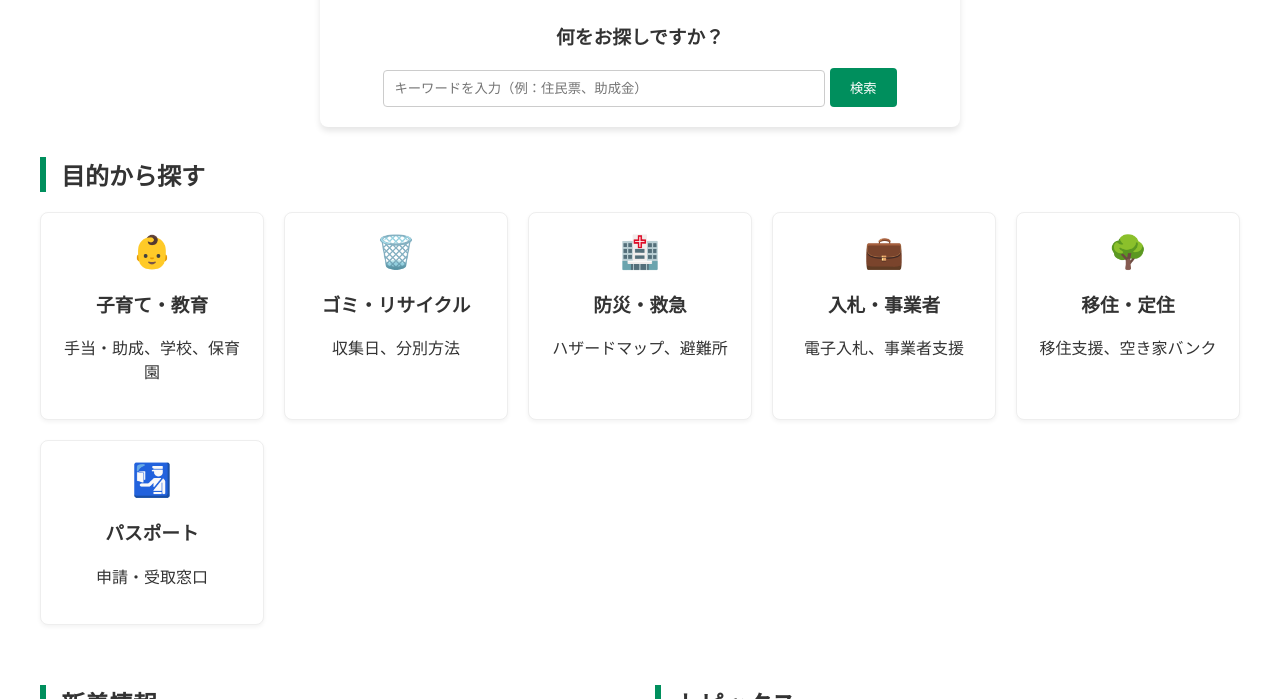
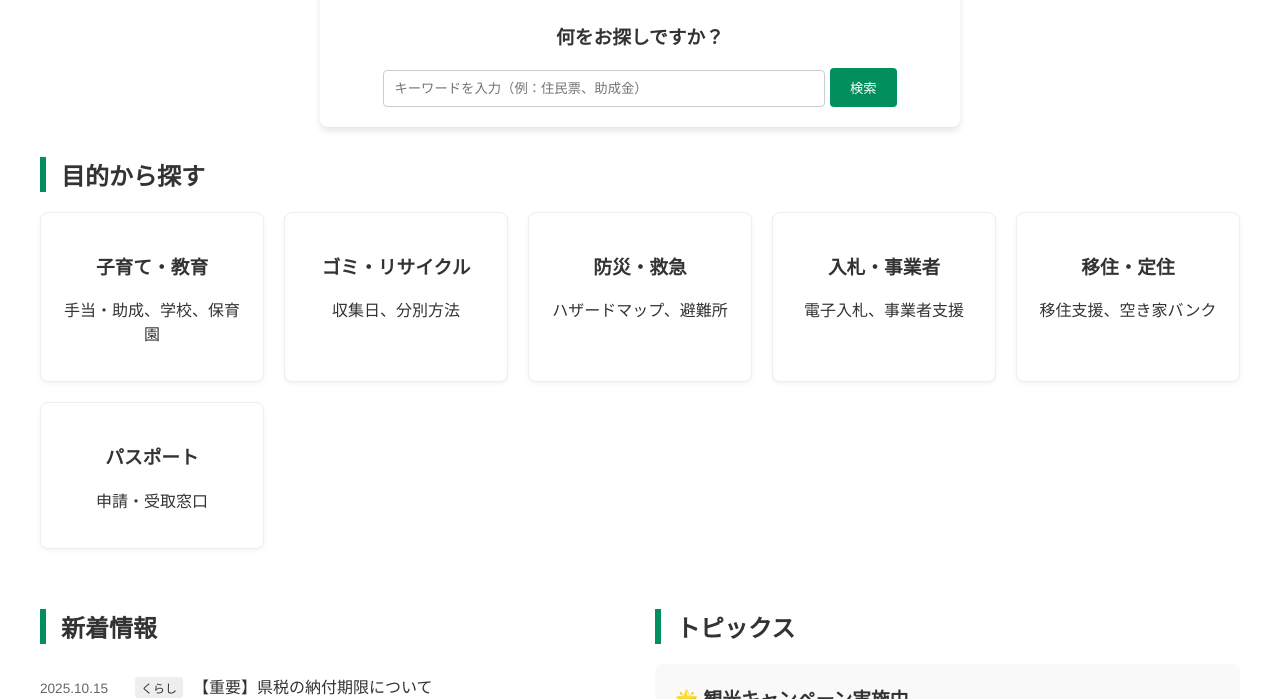
Before and after one commit to Fictional-Railway/Pref.Wakasa, a plain HTML site: page index.html in a window 1280 px wide. Shown: the part 557-1256 px from the top of the page. Drawn offline with Linux system fonts and the light colour scheme.

Commit message:
Update index.html

```diff
--- a/index.html
+++ b/index.html
@@ -76,32 +76,32 @@
         <h2 class="section-title">目的から探す</h2>
         <div class="grid-menu">
             <a href="#" class="menu-card">
-                <span class="icon">👶</span>
+
                 <h3>子育て・教育</h3>
                 <p>手当・助成、学校、保育園</p>
             </a>
             <a href="#" class="menu-card">
-                <span class="icon">🗑️</span>
+
                 <h3>ゴミ・リサイクル</h3>
                 <p>収集日、分別方法</p>
             </a>
             <a href="#" class="menu-card">
-                <span class="icon">🏥</span>
+
                 <h3>防災・救急</h3>
                 <p>ハザードマップ、避難所</p>
             </a>
             <a href="#" class="menu-card">
-                <span class="icon">💼</span>
+
                 <h3>入札・事業者</h3>
                 <p>電子入札、事業者支援</p>
             </a>
             <a href="#" class="menu-card">
-                <span class="icon">🌳</span>
+
                 <h3>移住・定住</h3>
                 <p>移住支援、空き家バンク</p>
             </a>
             <a href="#" class="menu-card">
-                <span class="icon">🛂</span>
+
                 <h3>パスポート</h3>
                 <p>申請・受取窓口</p>
             </a>
```
